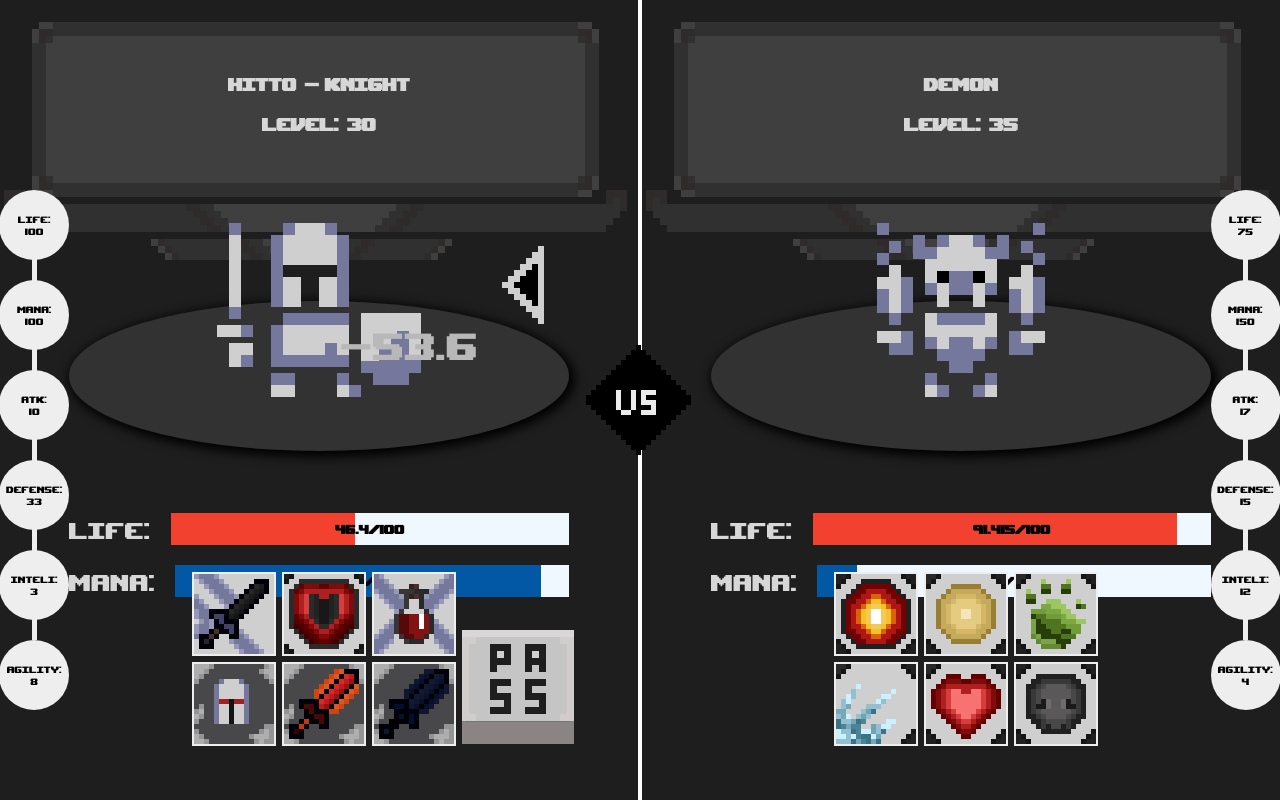
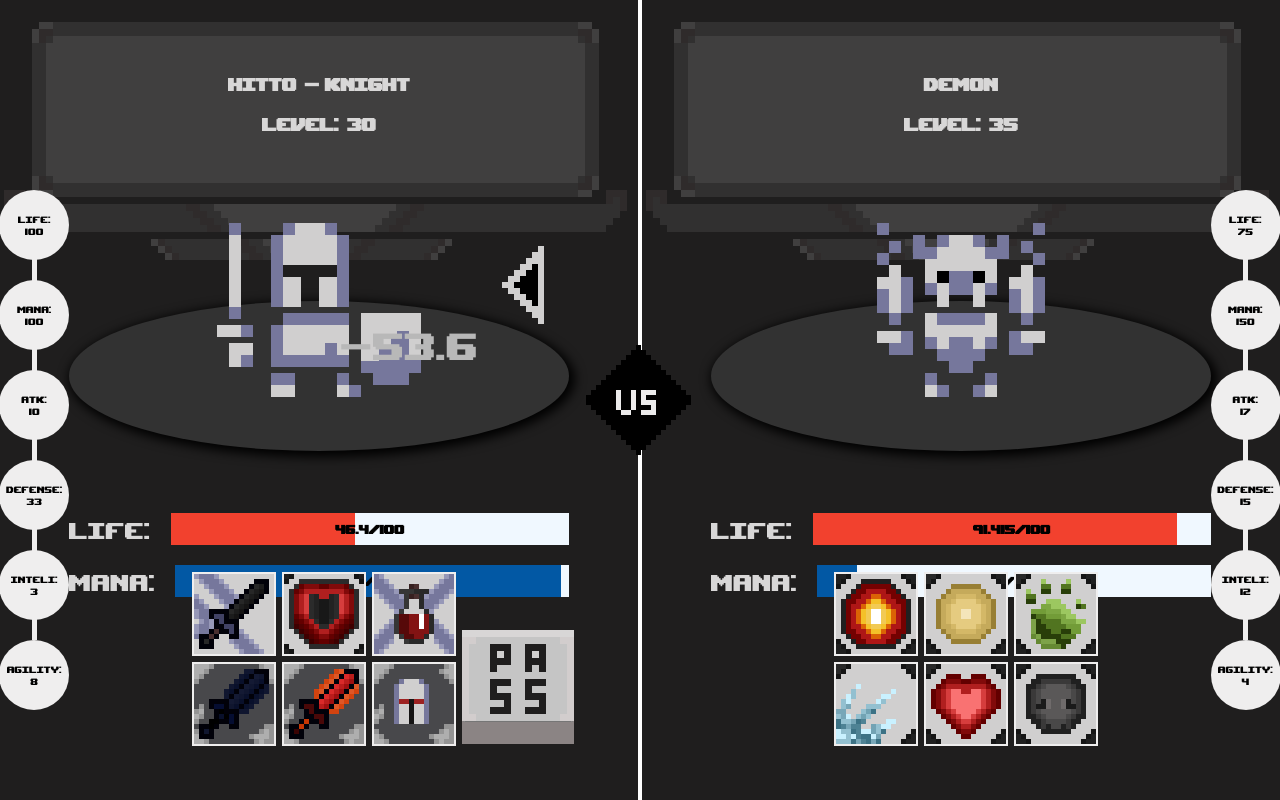
Before and after one commit to RenanSgubin/rpg-game-js, a plain HTML site: page html/game.html in a window 1280 px wide. Both pictures are taken after a click on the button 234 px from the left and 614 px from the top of the page. Shown: the top 800 px of the page. Drawn offline with Linux system fonts and the light colour scheme.

Commit message:
Add files via upload
-Skills baseadas em rounds funcionam corretamente

```diff
--- a/css/game.css
+++ b/css/game.css
@@ -361,7 +361,6 @@ body {
     justify-content: center;
     align-items: center;
     flex-direction: column;
-    z-index: 9999;
 }
 
 .skill-description::before {
--- a/html/game.html
+++ b/html/game.html
@@ -114,15 +114,16 @@
                                 </div>
                             </button>
                             <button class="skill" onclick="useAttack(3)">
-                                <img src="../img/knight-attack-4.png" class="atks-img"
+                                <img src="../img/knight-attack-6.png" class="atks-img"
                                 onmouseover="showSkillDescription(3)"
                                 onmouseout="displayNoneSkillDescription(3)">
                                 <div class="skill-description">
                                     <div class="skill-description-content">
-                                        O cavaleiro utiliza a habilidade Berseker, aumentando
-                                        sua defensa em 50% e dano em 30% por 3 rounds.
+                                        O cavaleiro utiliza as trevas latentes para imbuir
+                                        sua espada, fazendo com que ela cause dano de
+                                        trevas por 4 rounds.
                                         <div>
-                                            <span>Dano: 0</span>
+                                            <span>Dano Extra: 10%</span>
                                             <span>Custo de Mana: 60</span>
                                         </div>
                                     </div>
@@ -144,16 +145,15 @@
                                 </div>
                             </button>
                             <button class="skill" onclick="useAttack(5)">
-                                <img src="../img/knight-attack-6.png" class="atks-img"
+                                <img src="../img/knight-attack-4.png" class="atks-img"
                                 onmouseover="showSkillDescription(5)"
                                 onmouseout="displayNoneSkillDescription(5)">
                                 <div class="skill-description">
                                     <div class="skill-description-content">
-                                        O cavaleiro utiliza as trevas latentes para imbuir
-                                        sua espada, fazendo com que ela cause dano de
-                                        trevas por 4 rounds.
+                                        O cavaleiro utiliza a habilidade Berseker, aumentando
+                                        sua defensa em 50% e dano em 30% por 3 rounds.
                                         <div>
-                                            <span>Dano Extra: 10%</span>
+                                            <span>Dano: 0</span>
                                             <span>Custo de Mana: 60</span>
                                         </div>
                                     </div>
--- a/js/battle.js
+++ b/js/battle.js
@@ -33,17 +33,20 @@ let skillsRounds = [];
 
 let skills =
     [
-        //Mana  Dano   Ex.Dam   Def   Cura  Rounds dura
-        [ 15,     10,    1,      0,    0,       0 ], //Skill 1
-        [ 20,     0,     1,      50,   0,       3 ], //Skill 2
-        [ 30,     0,     0,      0,    20,      0 ],  //Skill 3
-        [ 0,      0,     1,      0,    0,       3 ], //Skill 4
-        [ 30,     0,     50,     0,    0,       4 ], //Skill 5
-        [ 40,     0,     70,     0,    0,       4 ]  //Skill 6
+        //Mana  Dano   Ex.Dam   Def   Cura  Rounds dura   Cor dano
+        [ 10,     10,    1,      0,    0,       0,        "#b8b8b8"  ], //Skill 1
+        [ 20,     0,     1,      50,   0,       3,        "#b8b8b8"  ], //Skill 2
+        [ 30,     0,     0,      0,    20,      0,        "#b8b8b8"  ], //Skill 3
+        [ 40,     0,     80,     0,    0,       3,        "#9f1010"  ], //Skill 4
+        [ 50,     0,     100,    0,    0,       3,        "#09102b"  ],  //Skill 5
+        [ 70,     0,     70,     30,   0,       3,        "rgb(123, 59, 2)"  ] //Skill 6
     ];
 
 //Posição do dano que o char da no inimigo
 let y = 50;
+
+//Variavel que controla o intervalo das skills de rounds
+let skillsTurnsControl = 0;
 
 //Status do inimigo
 let charLifePercent = 0;
@@ -64,13 +67,13 @@ let enemyHeal = 0;
 let enemySkills =
     [
         //Mana  Dano   Ex.Dam   Def   Cura
-        [ 5,      5,     0,      0,     0   ], //Skill 1
-        [ 10,     10,    0,      0,     0   ], //Skill 2
-        [ 30,     0,     0,      30,    0   ], //Skill 3
-        [ 50,     40,    0,      0,     0   ], //Skill 4
-        [ 40,     0,     0,      0,     20  ], //Skill 5
-        [ 90,     80,    0,      0,     0   ],  //Skill 6
-        [ 0,      0,     0,      0,     0   ]  //Caso a mana não seja suficiente
+        [ 5,      5,     0,      0,     0  ], //Skill 1
+        [ 10,     10,    0,      0,     0  ], //Skill 2
+        [ 30,     0,     0,      30,    0  ], //Skill 3
+        [ 50,     40,    0,      0,     0  ], //Skill 4
+        [ 40,     0,     0,      0,     20 ], //Skill 5
+        [ 90,     80,    0,      0,     0  ], //Skill 6
+        [ 0,      0,     0,      0,     0  ]  //Caso a mana não seja suficiente
     ];
 
 //Numero que vai decidir os ataques do inimigo
@@ -82,16 +85,13 @@ function useAttack( skillNumber ) {
 
         roundsChar++;
 
+        skillsTurnsControl = setInterval(skillsTurnsControlFunction, 200);
+
         //Ver se a mana que a skill usa é maior que a mana do char
         if(skills[skillNumber][0] <= charMana) {
 
         //Passar o turno pro inimigo
         charTurn = false;
-
-        //Desabilitar botões
-        //for(let i = 0; i < 7; i++) {
-            //document.getElementsByTagName("button")[i].disabled = true;
-        //}
 
         //Verificar se a skill é baseada em rounds
         if(skills[skillNumber][5] > 0) {
@@ -99,14 +99,14 @@ function useAttack( skillNumber ) {
             roundsCharSkill = skillNumber;
             skillsRounds = [1,3,4,5];
             roundsChar = 0;
+
+            //Colocar cor no dano
+            document.getElementsByClassName("enemy-damage")[0].style.color = skills[skillNumber][6];
         }
 
-        //Verificar se a skill já bateu o número de rounds dela
-        if(roundsChar ===  skills[roundsCharSkill][5]) {
-            roundsChar = 0;
-            skillsRounds = [];
-            roundsCharSkill = 0;
-            charDef = 33;
+        //Voltar a cor do texto padrão
+        if(roundsChar > skills[roundsCharSkill][5]) {
+            document.getElementsByClassName("enemy-damage")[0].style.color = "#b8b8b8";
         }
 
         //Tirar mana do personagem
@@ -122,7 +122,7 @@ function useAttack( skillNumber ) {
         charHeal = skills[skillNumber][4];
         if(skillNumber === 2) {
             document.getElementsByClassName("life-width")[0].style.width = charLifeHealAuxTotal+skills[2][4]+"%";
-            document.getElementsByClassName("life-number")[0].innerHTML = charLifeHealAuxTotal+skills[2][4];
+            document.getElementsByClassName("life-number")[0].innerHTML = parseFloat(charLifeHealAuxTotal+skills[2][4].toFixed(2));
         }
 
         //Dano ao inimigo
@@ -174,6 +174,23 @@ function useAttack( skillNumber ) {
 function enemyTurn() {
     document.getElementsByClassName("pixel-right-arrow")[0].style.display = "block";
     document.getElementsByClassName("pixel-left-arrow")[0].style.display = "none";
+
+    //Verificar se a skill já bateu o número de rounds dela
+    if(roundsChar ===  skills[roundsCharSkill][5]) {
+        roundsChar = 0;
+        skillsRounds = [];
+        roundsCharSkill = 0;
+        charDef = 33;
+        document.getElementsByClassName("char-defense-number")[0].innerHTML = charDef;
+    }
+
+    //Desabilitar botões
+    for(let i = 0; i < 7; i++) {
+        document.getElementsByTagName("button")[i].disabled = true;
+    }
+
+    //Limpar intervalo
+    clearInterval(skillsTurnsControl);
 
     //Adicionar 10 de mana
     enemyMana+= 10;
@@ -248,9 +265,9 @@ function enemyTurn() {
         document.getElementsByClassName("mana-number")[0].innerHTML = charMana;
 
         //Habilitar botões
-        //for(let i = 0; i < 7; i++) {
-            //document.getElementsByTagName("button")[i].disabled = false;
-        //}
+        for(let i = 0; i < 7; i++) {
+            document.getElementsByTagName("button")[i].disabled = false;
+        }
     }
 
     setTimeout(enemyAttacks, 2000);
@@ -289,11 +306,11 @@ function skillsTurnsControlFunction() {
     if(skillsRounds.length === 0) {
         for(let i = 0; i < 6; i++) {
             document.getElementsByClassName("skill")[i].disabled = false;
-            document.getElementsByClassName("skill")[i].style.filter = "brightness(100%)";
+            document.getElementsByClassName("skill")[i].style.filter = "none";
         }
     }
 }
 
 window.onload = () => {
-    let skillsTurnsControl = setInterval(skillsTurnsControlFunction, 200);
+    skillsTurnsControl = setInterval(skillsTurnsControlFunction, 200);
 }
```
